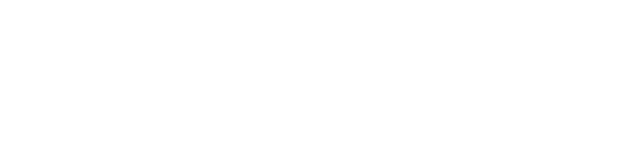
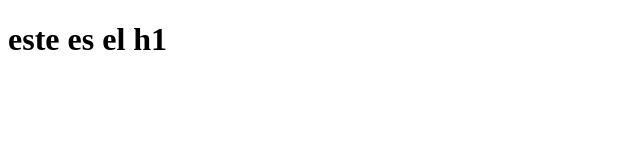
Before and after one commit to insalamanca/GitProject, a plain HTML site: page index.html in a window 1280 px wide. Shown: the whole page, without its empty margins (0-640 px from the left). Drawn offline with Linux system fonts and the light colour scheme.

Commit message:
primer cambio

```diff
--- a/index.html
+++ b/index.html
@@ -4,6 +4,6 @@
 	<title> pagina pruba GIT</title>
 </head>
 <body>
-
+ <h1>este es el h1</h1>
 </body>
 </html>
```
